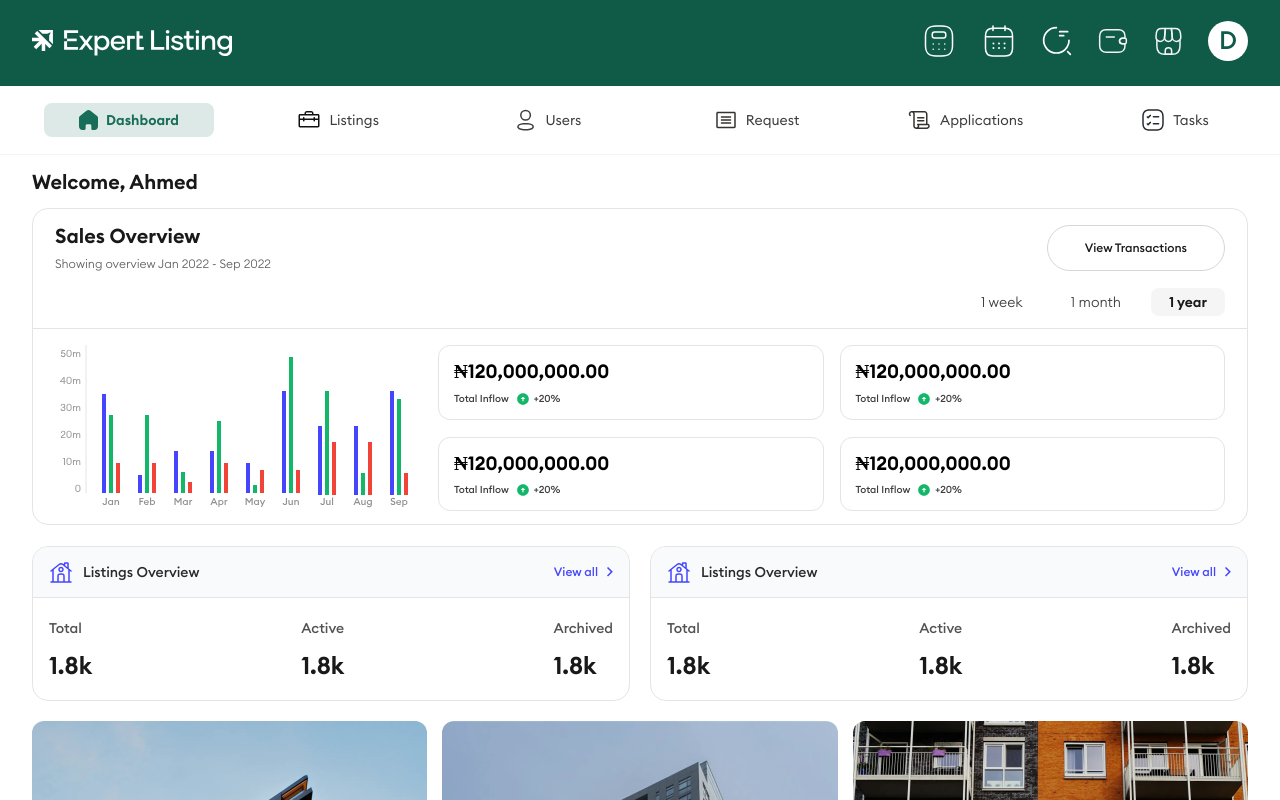
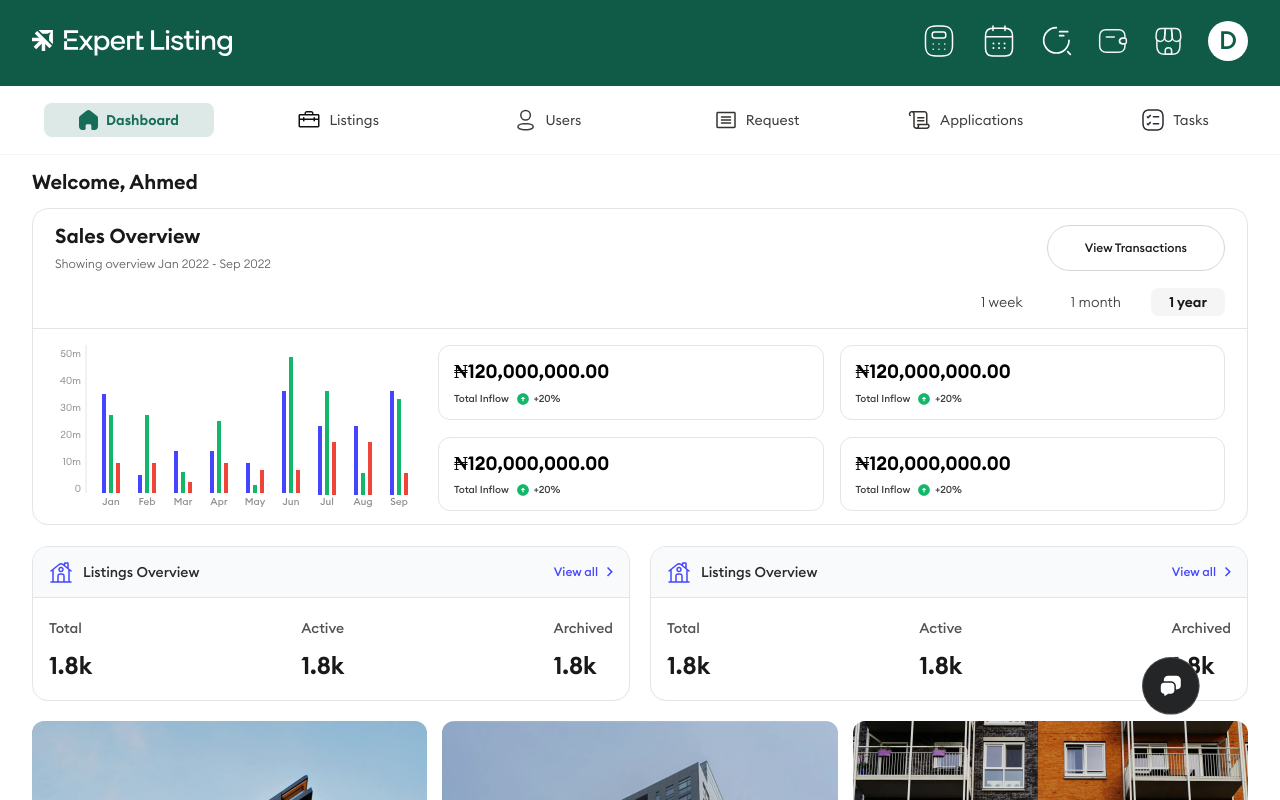
Before and after one commit to qobitech/Proptech-dashboard, a React (Vite) app: page / in a window 1280 px wide. Shown: the top 800 px of the page. Built offline with nearby package versions, Linux system fonts and the light colour scheme.

Commit message:
feat([TECH-TASK-BUDGET-MODAL]): budget modal

```diff
--- a/src/app/(non-protected)/landing/Landing.tsx
+++ b/src/app/(non-protected)/landing/Landing.tsx
@@ -1,5 +1,5 @@
 import { StatsArrowIcon } from '@/assets/svg/StatsArrowIcon';
-import { ChartIcon, ChevronIcon, HomeIcon } from 'Assets';
+import { ChartIcon, ChatWidgetIcon, ChevronIcon, HomeIcon } from 'Assets';
 import MetricItemImg1 from '../../../assets/images/home/metric-item-1.webp';
 import MetricItemImg2 from '../../../assets/images/home/metric-item-2.webp';
 import MetricItemImg3 from '../../../assets/images/home/metric-item-3.webp';
@@ -136,6 +136,7 @@ const Landing = () => {
 				</div>
 			</div>
 			<div className='gallery'>
+				<ChatWidgetIcon className='chat-widget' />
 				<div className='item'>
 					<img
 						src={MetricItemImg1}
--- a/src/styles/pages/_dashboard.scss
+++ b/src/styles/pages/_dashboard.scss
@@ -272,6 +272,14 @@
 		padding-bottom: 60px;
 	}
 
+	& > .gallery > .chat-widget {
+		right: 80px;
+		bottom: 85px;
+		z-index: 20;
+		position: fixed;
+		cursor: pointer;
+	}
+
 	& > .gallery > .item {
 		width: 100%;
 		height: 286px;
```
